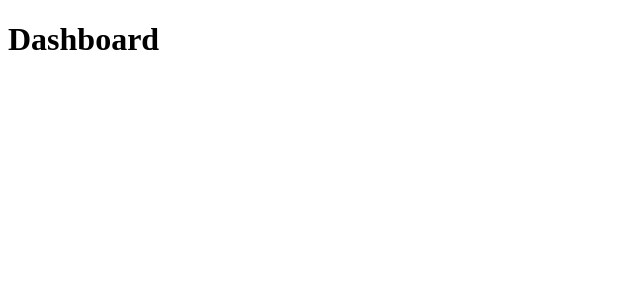
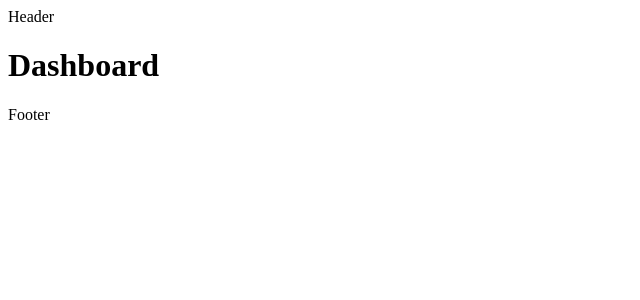
Before and after one commit to Munsterberg/alexie, a React (Create React App) app in the folder client/: page / in a window 1280 px wide. Shown: the top 300 px of the page, without its empty margins (0-640 px from the left). Built offline with nearby package versions, Linux system fonts and the light colour scheme.

Commit message:
create layout component

```diff
--- a/client/package.json
+++ b/client/package.json
@@ -9,6 +9,7 @@
   },
   "dependencies": {
     "bootstrap": "^4.0.0-beta.2",
+    "prop-types": "^15.6.0",
     "react": "^16.0.0",
     "react-dom": "^16.0.0",
     "react-redux": "^5.0.6",
--- a/client/src/components/App.js
+++ b/client/src/components/App.js
@@ -1,5 +1,7 @@
 import React from 'react';
 import { BrowserRouter, Route, Switch } from 'react-router-dom';
+
+import Layout from './Layout';
 
 const Dashboard = () => <div><h1>Dashboard</h1></div>;
 const NotFoundPage = () => <div>Page Not Found</div>;
@@ -7,12 +9,12 @@ const NotFoundPage = () => <div>Page Not Found</div>;
 const App = () => {
   return (
     <BrowserRouter>
-      <div>
+      <Layout>
         <Switch>
-          <Route path='/' component={Dashboard} exact={true} />
+          <Route path='/' component={Dashboard} exact />
           <Route component={NotFoundPage} />
         </Switch>
-      </div>
+      </Layout>
     </BrowserRouter>
   );
 };
--- /dev/null
+++ b/client/src/components/Layout.js
@@ -0,0 +1,21 @@
+import React from 'react';
+import { object } from 'prop-types';
+
+import Header from './common/Header';
+import Footer from './common/Footer';
+
+Layout.propTypes = {
+  children: object.isRequired
+};
+
+function Layout(props) {
+  return (
+    <div>
+      <Header />
+      {props.children}
+      <Footer />
+    </div>
+  );
+}
+
+export default Layout;
--- /dev/null
+++ b/client/src/components/common/Footer.js
@@ -0,0 +1,11 @@
+import React from 'react';
+
+function Footer() {
+  return (
+    <footer>
+      Footer
+    </footer>
+  );
+}
+
+export default Footer;
--- /dev/null
+++ b/client/src/components/common/Header.js
@@ -0,0 +1,11 @@
+import React from 'react';
+
+function Header() {
+  return (
+    <header>
+      Header
+    </header>
+  );
+}
+
+export default Header;
```
